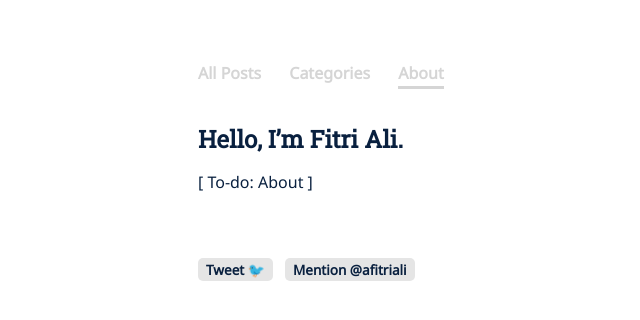
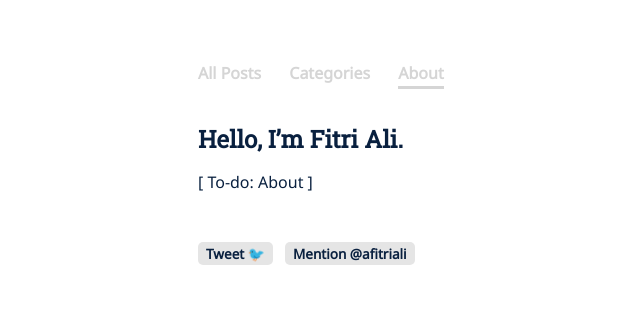
Before and after one commit to xfltrt/xfltrt.github.io, a Jekyll site: the page built from about.md, in a window 1280 px wide. Shown: the top 320 px of the page, without its empty margins (92-732 px from the left). Built offline with Jekyll 4.4.1, drawn with Linux system fonts in a browser that asks for light colours; comment, search, counter and statistics services are not loaded.

Commit message:
Update main.scss

```diff
--- a/_sass/main.scss
+++ b/_sass/main.scss
@@ -30,7 +30,7 @@ p {
   line-height: 1.5rem;
 }
 
-p:last-child {
+p:last-of-type {
   margin-bottom: 0;
 }
 
```
